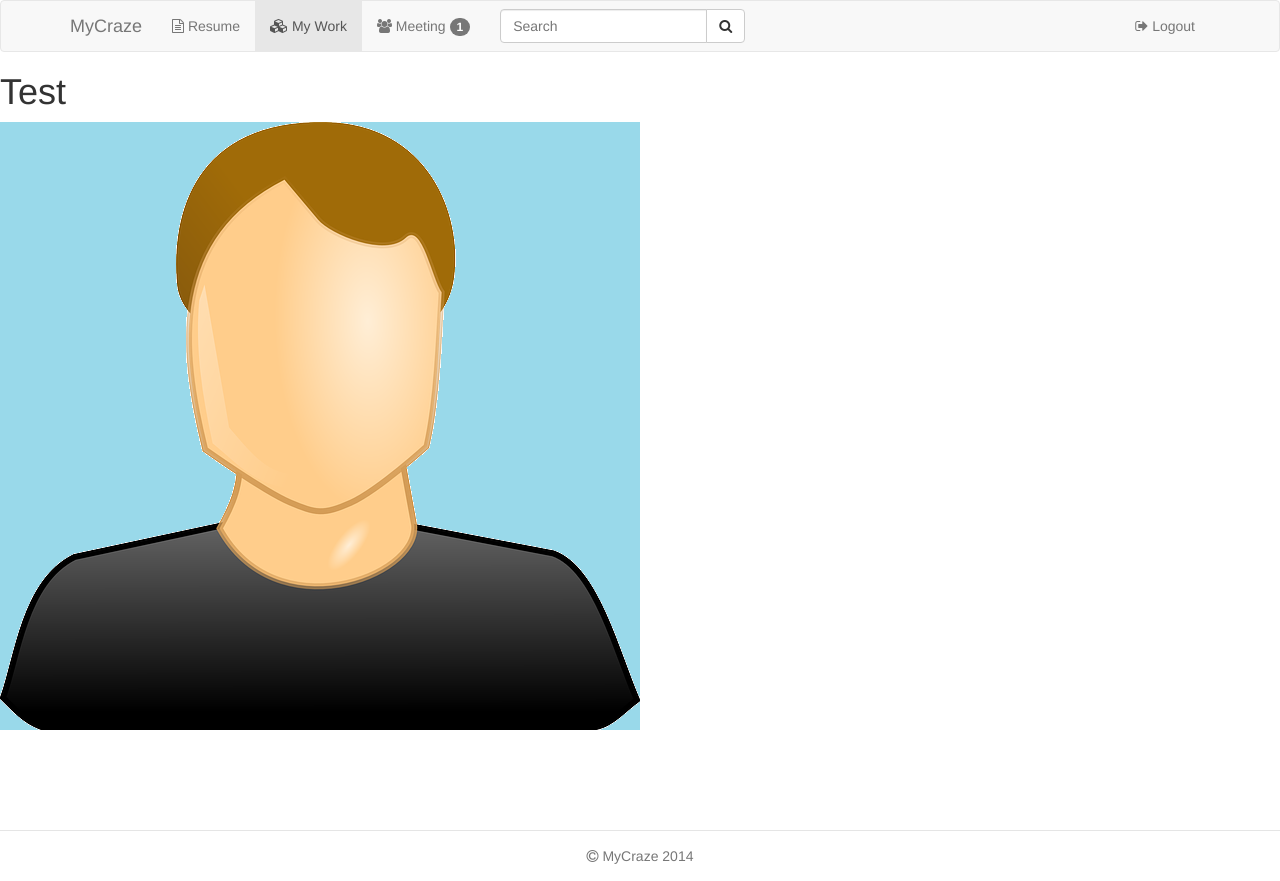
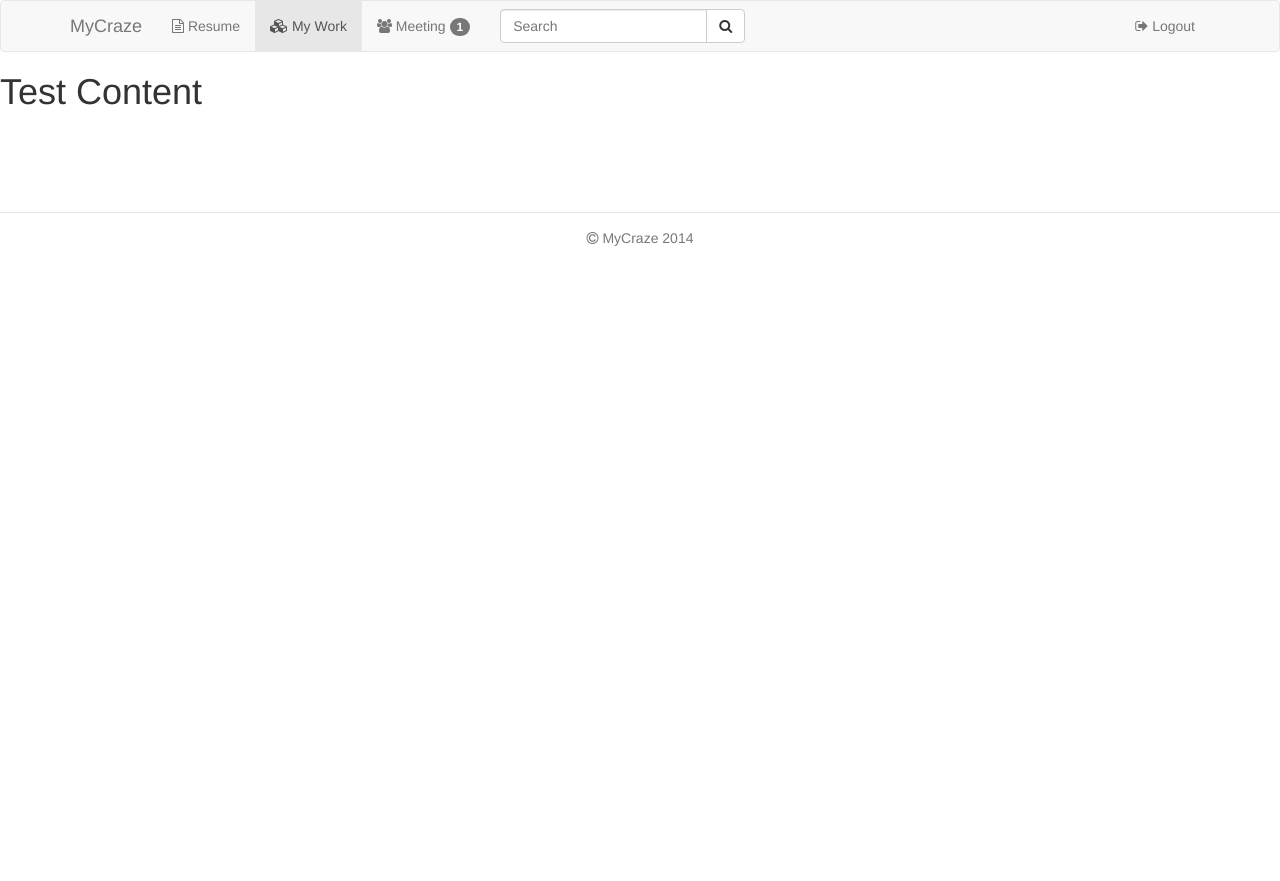
Before and after one commit to vathul/MyCraze, a Django app: page /mycraze/test/ in a window 1280 px wide. After the commit the page ends 246 px from the top, so only its background shows below. Run offline with Django 3.2, Linux system fonts and the light colour scheme; some libraries are stand-ins or nearby versions.

Commit message:
Changing the test page with sample content, that can be refered

```diff
--- a/sase/mycraze/templates/mycraze/test.html
+++ b/sase/mycraze/templates/mycraze/test.html
@@ -3,6 +3,5 @@
 {% block title %} Test Page {% endblock %}
 
 {% block content %}
-<h1>Test</h1>
-<img src="{% static "mycraze/images/profile-pic.png" %}" />
+<h1>Test Content</h1>
 {% endblock %}
```
